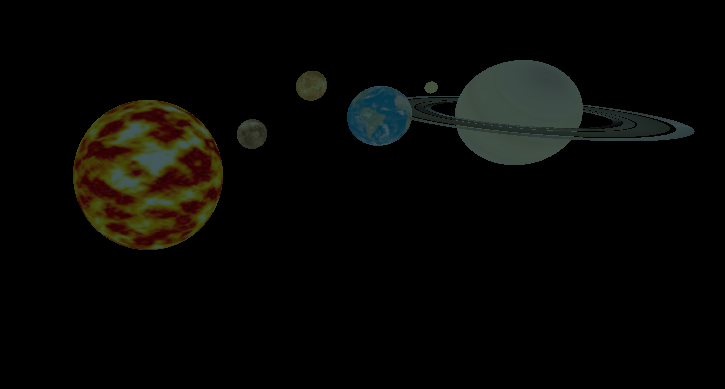
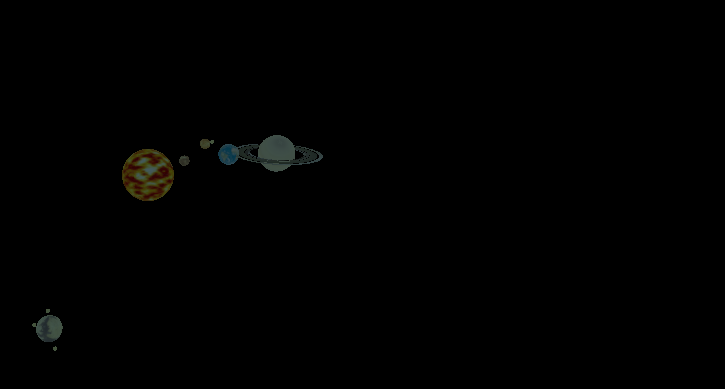
Before and after one commit to juandavid9611/SolarSystemJs, a plain HTML site: page client/motor3d.html in a window 1280 px wide. Shown: the part 225-614 px from the top of the page, without its empty margins (492-1217 px from the left). Drawn offline with nearby package versions, Linux system fonts and the light colour scheme; animation ran at ten frames a second.

Commit message:
some changes

```diff
--- a/client/motor3d.html
+++ b/client/motor3d.html
@@ -11,6 +11,9 @@
     <script>
 		var time = 0
 		var moonspeed = 0
+		var othermoonspeed = 0
+		var othermoonspeed1 = 0
+		var othermoonspeed2 = 0
 		var scene = new THREE.Scene();
 		var aspect = window.innerWidth / window.innerHeight;
 		var camera = new THREE.PerspectiveCamera( 75, aspect, 0.1, 1000 );
@@ -31,6 +34,9 @@
 		var moontexture = loader.load("cheese_moon.jpg");
 
 		var saturntexture = loader.load("saturn_map_texture.jpg");
+
+		var gottexture = loader.load("bluegiant.jpg");
+
 
 		var saturnring1texture = loader.load("rings.jpg");
 		var saturnring2texture = loader.load("ring1.jpg");
@@ -112,6 +118,14 @@
 			side: THREE.DoubleSide
 		});
 
+		var got_material = new THREE.MeshPhongMaterial({
+		  color: 0xaaaaaa,
+		  specular: 0x333333,
+		  shininess: 15,
+		  map: gottexture
+		});
+
+
 		//Mercury
 		var geometrymercury = new THREE.SphereGeometry( 0.2, 40, 40 );
 		var mercury = new THREE.Mesh( geometrymercury, mercury_material);
@@ -172,8 +186,31 @@
 		scene.add(ring4);
 		ring4.rotation.x += 5;
 
+		//Got P
+		var geometrygot = new THREE.SphereGeometry( 0.5, 40, 40 );
+		var got = new THREE.Mesh(geometrygot, got_material);
+		scene.add(got)
+
+
+		//Moon1
+		var geometrymoon1 = new THREE.SphereGeometry( 0.08, 40, 40 );
+		var moon1 = new THREE.Mesh(geometrymoon1, moon_material);
+		scene.add(moon1);
+
+		//Moon2
+		var geometrymoon2 = new THREE.SphereGeometry( 0.08, 40, 40 );
+		var moon2 = new THREE.Mesh(geometrymoon2, moon_material);
+		scene.add(moon2);
+
+		//Moon3
+		var geometrymoon3 = new THREE.SphereGeometry( 0.08, 40, 40 );
+		var moon3 = new THREE.Mesh(geometrymoon3, moon_material);
+		scene.add(moon3);
+
+
+
 		//Camera & Light
-		camera.position.z = 7;
+		camera.position.z = 20;
 		var light = new THREE.AmbientLight( 0xb4e7f2);
 		scene.add(light);
 
@@ -189,6 +226,7 @@
 			ring2.rotation.z +=0.09;
 			ring3.rotation.z +=0.02;
 			ring4.rotation.z +=0.01;
+
 
 			mercury.position.x = 1.5 * Math.cos(time*0.75);
 			mercury.position.y = 1.5 * Math.sin(time*0.75);
@@ -215,13 +253,55 @@
 			ring4.position.x = 5 * Math.cos(time/3);
 			ring4.position.y = 5 * Math.sin(time/3);
 
+			got.position.x = 0;
+			got.position.y = 0;
 
-			moonspeed += 0.01
+			got.position.x -= 7 * Math.cos(time*2);
+			got.position.y -= 7 * Math.sin(time*2);
+
+
+			moon1.position.x = got.position.x + Math.cos(othermoonspeed) * 0.8;
+			moon1.position.y = got.position.y + Math.sin(othermoonspeed) * 0.8;
+			moon1.position.z = got.position.z;
+
+			moon2.position.x = got.position.x + Math.cos(othermoonspeed1) * 0.8;
+			moon2.position.y = got.position.y;
+			moon2.position.z = got.position.z + Math.sin(othermoonspeed1) * 0.8;
+
+			moon3.position.x = got.position.x;
+			moon3.position.y = got.position.y + Math.sin(othermoonspeed2) * 0.8;
+			moon3.position.z = got.position.z + Math.cos(othermoonspeed2) * 0.8;
+
+
+			moonspeed += 0.05
+			othermoonspeed += 0.1
+			othermoonspeed1 += 0.2
+			othermoonspeed2 += 0.15
 			time+= 0.01
 			renderer.render( scene, camera );
 		};
 
 		render();
+
+		document.addEventListener("keydown", onDocumentKeyDown, false);
+		function onDocumentKeyDown(event) {
+			var keyCode = event.which;
+			if (keyCode == 87) {
+				camera.position.z -= 1;
+			} else if (keyCode == 83) {
+				camera.position.z += 1;
+			} else if (keyCode == 65) {
+				camera.position.x -= 1;
+			} else if (keyCode == 68) {
+				camera.position.x += 1;
+			} else if (keyCode == 32){
+				camera.rotation.y += 0.01;
+			} else if (keyCode == 69) {
+				camera.position.y -= 1;
+			} else if (keyCode == 81) {
+				camera.position.y += 1;
+			}
+		};
     </script>
   </body>
 </html>
```
Also changed, not shown: client/bluegiant.jpg (added).
